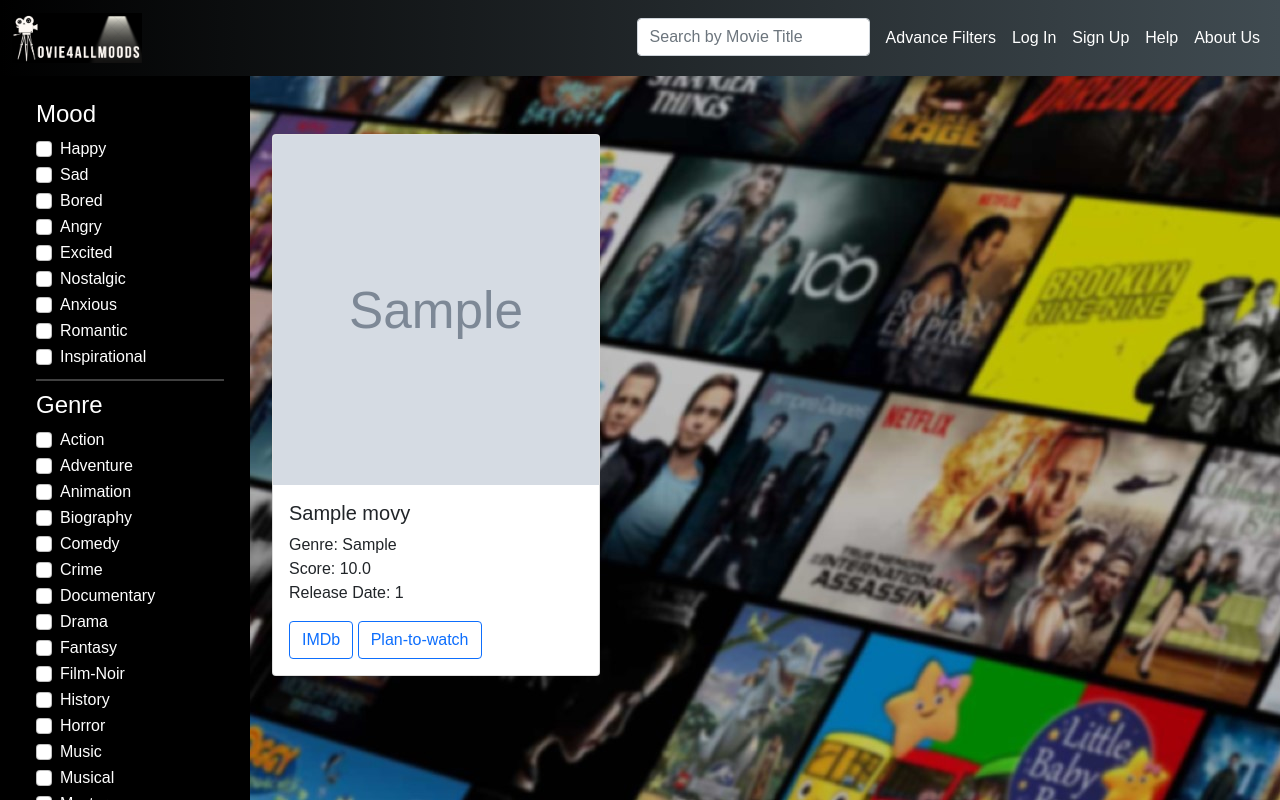
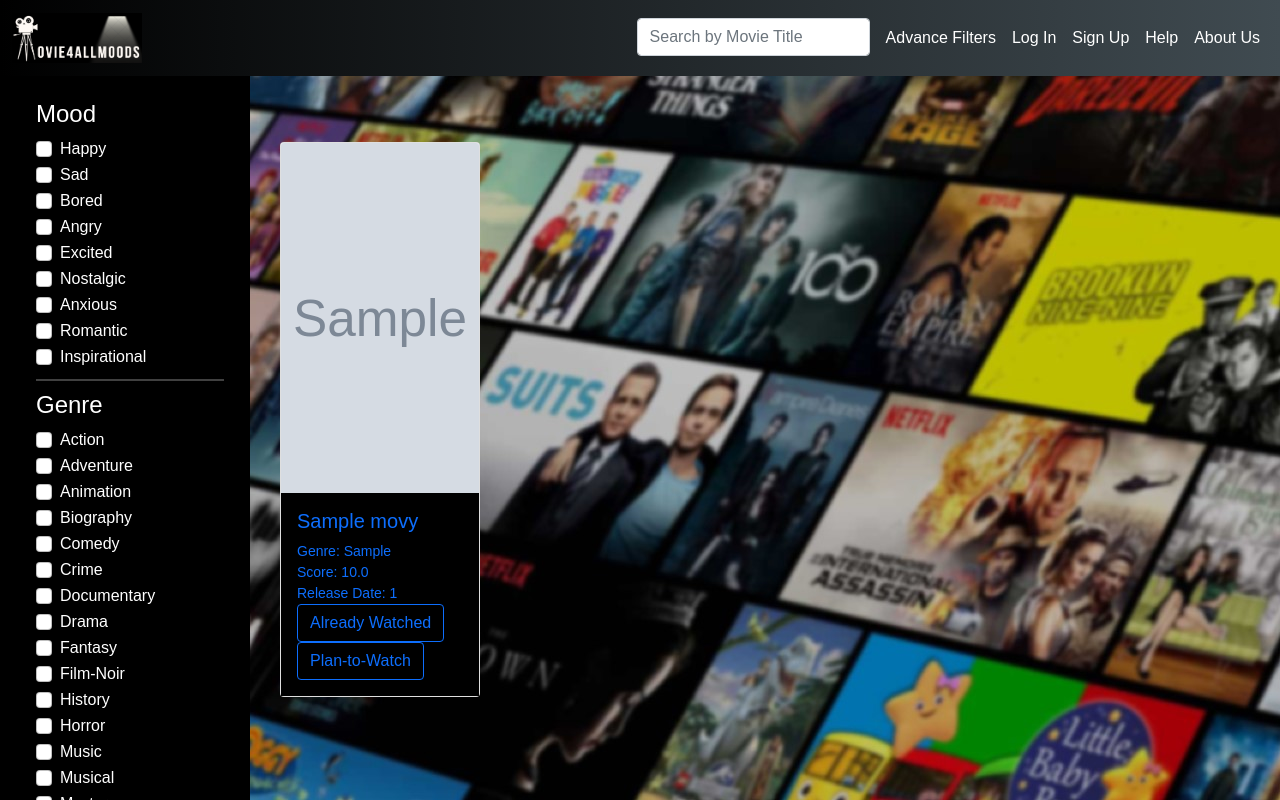
Before and after one commit to aavashlamichhane/Movie4AllMoods, a Django app: template home/templates/home/filter.html in a window 1280 px wide. Run offline with Django 4.2, Linux system fonts and the light colour scheme; the template is opened without the code that fills it: values that come from a table or form of the project are taken from there, others are empty; tables that the repository leaves empty hold one stand-in row (values such as "Sample post"); grey boxes marked "Sample" are stand-in pictures; some libraries are stand-ins or nearby versions.

Commit message:
more filter

```diff
--- a/home/static/home/css/filter.css
+++ b/home/static/home/css/filter.css
@@ -41,16 +41,25 @@
 }
 
 .cards-wrapper {
-    display: grid;
-    grid-template-columns: repeat(auto-fill, minmax(250px, 1fr));
+    display: flex;
     gap: 20px;
     margin-left: 260px; /* Adjust the margin as needed to avoid overlapping with the sidebar */
   }
 
 
-  .card {
-    width: 100%;
+  .card{
+    margin: 0.5em;
+    min-width: 200px;
   }
+
+  .card-body{
+    background-color: black;
+  }
+
+  .card-text
+{
+  font-size: 14px;
+}
 
   @media (max-width: 768px) {
     .container-fluid .row .col-md-3,
--- a/home/templates/home/filter.html
+++ b/home/templates/home/filter.html
@@ -223,21 +223,59 @@
   </div>
 </div>
 
-<div class="col-md-9">
+<div class="col-md-3">
   <h2>Results</h2><br>
     <div class="cards-wrapper">
-    {% comment %} <div class="row row-cols-1 row-cols-md-4 g-3">
-      <div class="col"> {% endcomment %}
     {% for i in allMovies %}
       <div class="card">
+        <a style="text-decoration:none" href="/home/moviedes">
           <img src="{{i.poster}}" class="card-img-top" alt="Image has failed to load." onerror="this.src='https://source.unsplash.com/400x600/?movie,{{i.title}}';" height="350px">
           <div class="card-body">
           <h5 class="card-title">{{i.title}}</h5>
           <p class="card-text">Genre: {{i.genre}}<br>Score: {{i.imdbscore}}<br>Release Date: {{i.date}}</p>
-              <a href="http://www.imdb.com/title/{{i.imdbid}}" class="btn btn-outline-primary" target="_blank">IMDb</a>
-              <a href="#" class="btn btn-outline-primary">Plan-to-watch</a>
+        </a>
+          <form action="alwat/" method="POST">
+            {% csrf_token %}
+            {% comment %} <input type="hidden" name="amovieId" value="{{i.pk}}" />
+            <input type="submit" class="btn btn-outline-primary" value="Already Watched"> {% endcomment %}
+            <button type="button" class="btn btn-outline-primary" data-bs-toggle="modal" data-bs-target="#exampleModalrecom{{forloop.counter}}">
+              Already Watched
+            </button>
+            <div class="modal fade" id="exampleModalrecom{{forloop.counter}}" tabindex="-1" aria-labelledby="exampleModalLabel" aria-hidden="true">
+              <div class="modal-dialog modal-dialog-centered">
+                <div class="modal-content">
+                <div class="modal-header">
+                  <h5 class="modal-title" id="exampleModalLabel">Please rate the movie:</h5>
+                  <button type="button" class="btn-close" data-bs-dismiss="modal" aria-label="Close"></button>
+                </div>
+                <div class="modal-body">
+                  <label for="customRange2" class="form-label">Rating 1-10</label>
+                  <input type="hidden" name="amovieId" value="{{i.pk}}" />
+                  <input type="range" value="1" class="form-range" min="1" max="10" id="customRange2" name="rating" oninput="this.nextElementSibling.value = this.value">
+                  <output>1</output>
+                </div>
+                <div class="modal-footer">
+                  <button type="button" class="btn btn-secondary" data-bs-dismiss="modal">Close</button>
+                  <input type="submit" class="btn btn-outline-primary" value="Submit">
                 </div>
                 </div>
+              </div>
+              </div>
+          </form>
+        <form method="POST" action="p2w/">
+            {% csrf_token %}
+          <input type="hidden" name="movieId" value="{{i.pk}}" />
+          <input type="submit" class="btn btn-outline-primary" value="Plan-to-Watch">
+        </form>
+
+      </div>
+      </div>
+    {% if forloop.counter|divisibleby:4 and forloop.counter > 0 and not forloop.last %}
+    </div>
+    </div>
+    <div class="carousel-item">
+      <div class="cards-wrapper">
+    {% endif %}
     {% endfor %}
   </div>
 
@@ -247,7 +285,7 @@
 {% endif %} -->
 
 
-    </div>
+
 
   </div>
   </div>
```
Lines whose indentation alone changed are shown as unchanged.
